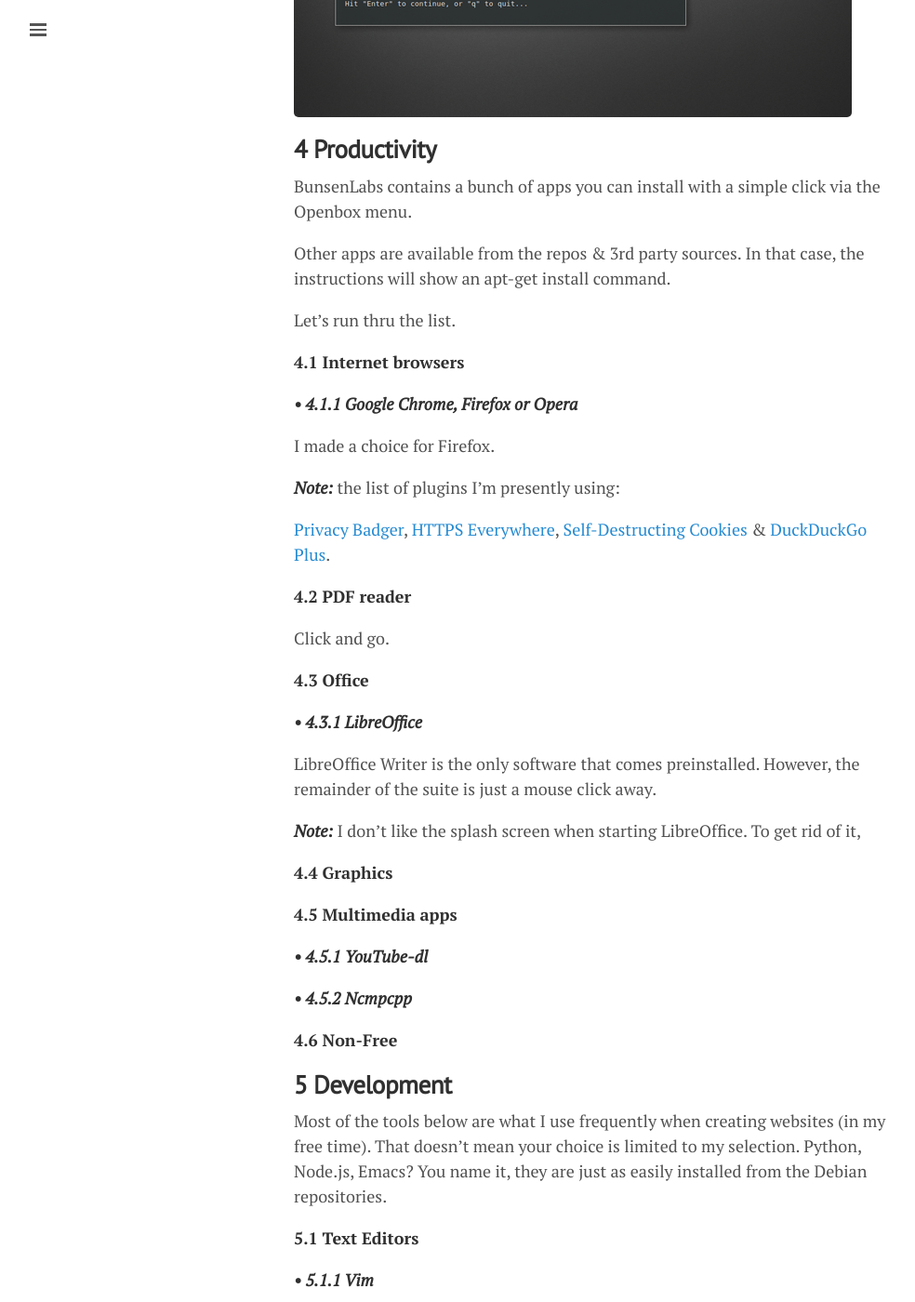
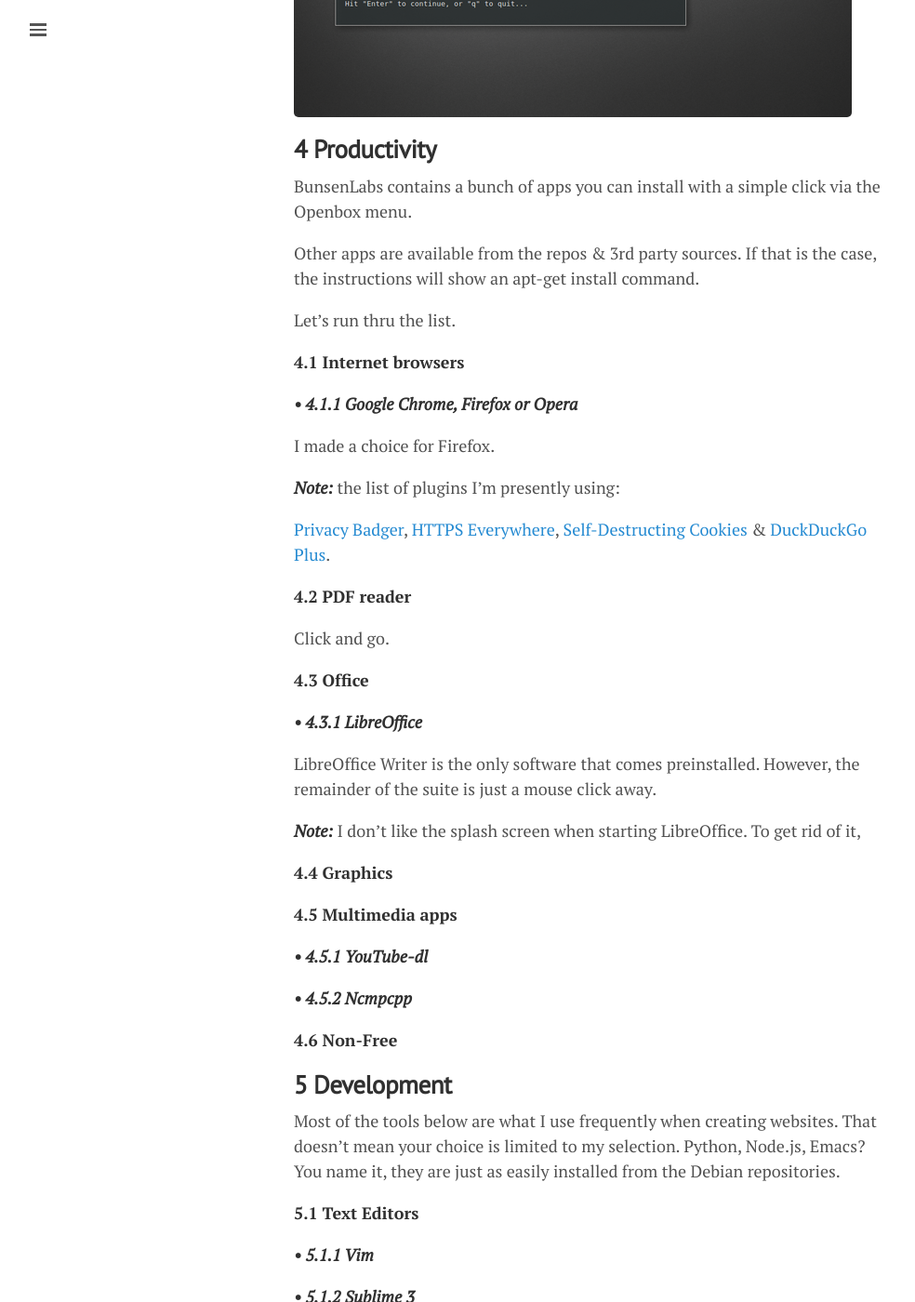
Before and after one commit to lgeurts/lgeurts.github.io, a Jekyll site: the page built from _posts/2017-07-11-bunsenlabs-linux-setup-notes-for dell-inspiron-6000.md, in a window 1280 px wide and 1400 px high, scrolled down 1997 px. Shown: the whole window at 93% size, without its empty margins (0-984 px from the left). Built offline with Jekyll 4.4.1, drawn with Linux system fonts in a browser that asks for light colours; nearby versions of some CDN libraries; comment, search, counter and statistics services are not loaded.

Commit message:
Update 2017-07-11-bunsenlabs-linux-setup-notes-for dell-inspiron-6000.md

```diff
--- a/_posts/2017-07-11-bunsenlabs-linux-setup-notes-for dell-inspiron-6000.md
+++ b/_posts/2017-07-11-bunsenlabs-linux-setup-notes-for dell-inspiron-6000.md
@@ -48,7 +48,7 @@
 
 BunsenLabs contains a bunch of apps you can install with a simple click via the Openbox menu.
 
-Other apps are available from the repos & 3rd party sources. In that case, the instructions will show an apt-get install command.
+Other apps are available from the repos & 3rd party sources. If that is the case, the instructions will show an apt-get install command.
 
 Let's run thru the list.
 
@@ -87,7 +87,7 @@
 **5 Development**
 -----------------
 
-Most of the tools below are what I use frequently when creating websites (in my free time). That doesn't mean your choice is limited to my selection. Python, Node.js, Emacs? You name it, they are just as easily installed from the Debian repositories.
+Most of the tools below are what I use frequently when creating websites. That doesn't mean your choice is limited to my selection. Python, Node.js, Emacs? You name it, they are just as easily installed from the Debian repositories.
 
 **5.1 Text Editors**
 
```
